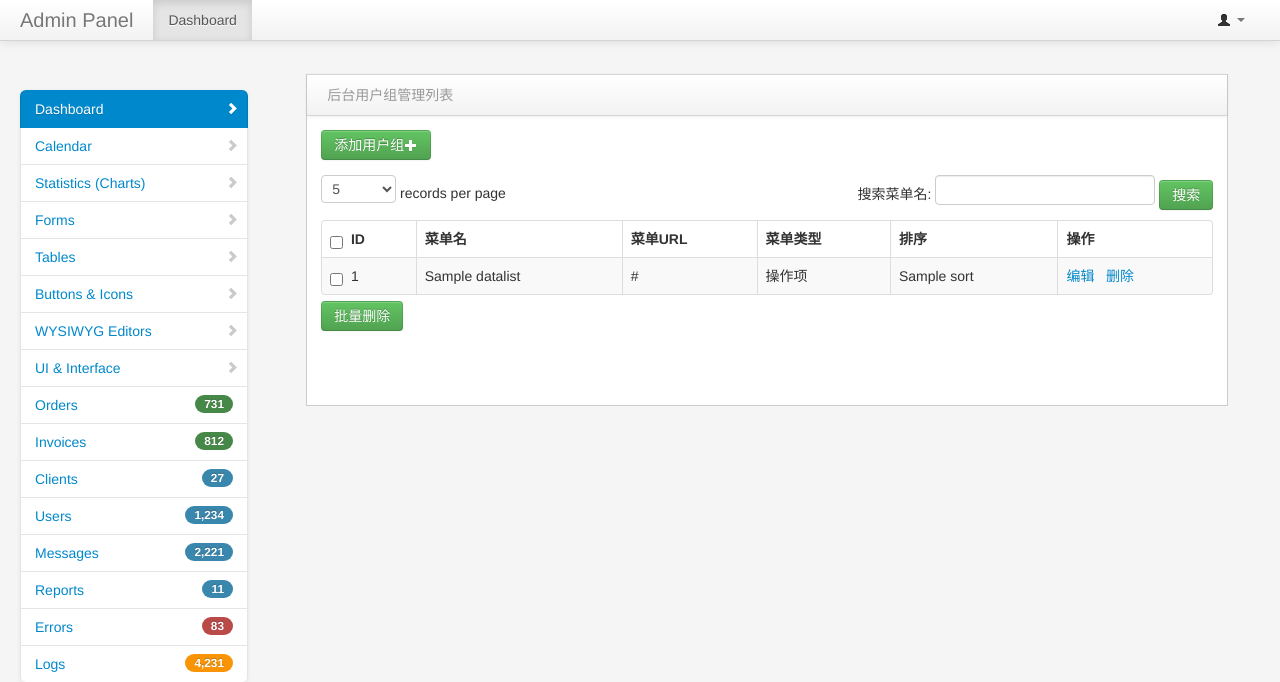
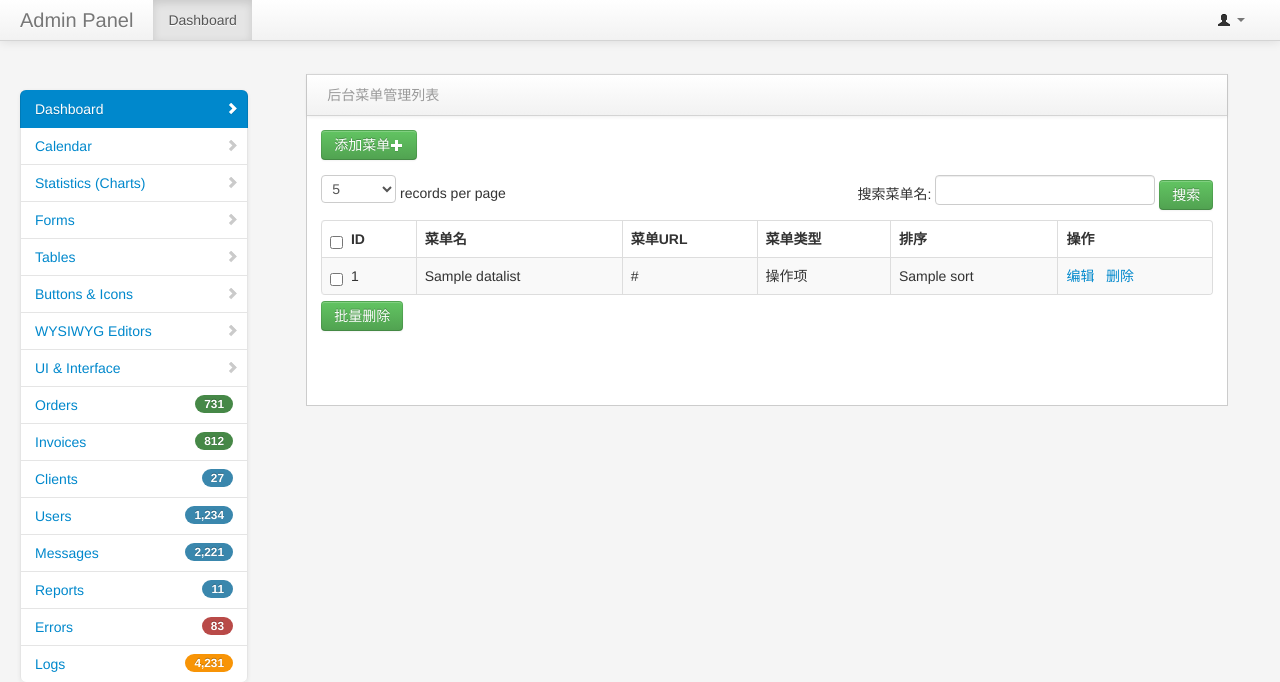
Before and after one commit to HabiCat/searchkeyword, a Yii app: the page made by views/iadmin/auth/indexpoweroptions.php in a window 1280 px wide. Shown: the top 682 px of the page. Run offline with PHP 8.4 and a stand-in for Yii, Linux system fonts and the light colour scheme; the template is opened without the code that fills it: most values are stand-ins (such as "Sample title", 1, 10 or a date in 2020); data that the repository does not hold is empty; some libraries are stand-ins or nearby versions.

Commit message:
修改权限模板

```diff
--- a/views/iadmin/auth/indexpoweroptions.php
+++ b/views/iadmin/auth/indexpoweroptions.php
@@ -10,13 +10,13 @@
                         <!-- block -->
                         <div class="block">
                             <div class="navbar navbar-inner block-header">
-                                <div class="muted pull-left">后台用户组管理列表</div>
+                                <div class="muted pull-left">后台菜单管理列表</div>
                             </div>
                             <div class="block-content collapse in">
                                 <div class="span12">
                                    <div class="table-toolbar">
                                       <div class="btn-group">
-                                         <a href="<?php echo Yii::$app->urlManager->createUrl('iadmin/auth/create-power-options') ?>"><button class="btn btn-success">添加用户组<i class="icon-plus icon-white"></i></button></a>
+                                         <a href="<?php echo Yii::$app->urlManager->createUrl('iadmin/auth/create-power-options') ?>"><button class="btn btn-success">添加菜单<i class="icon-plus icon-white"></i></button></a>
                                       </div>
                                    </div>
                                     <div class="row">
```
